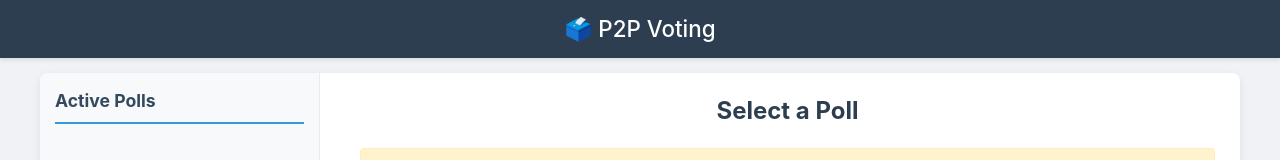
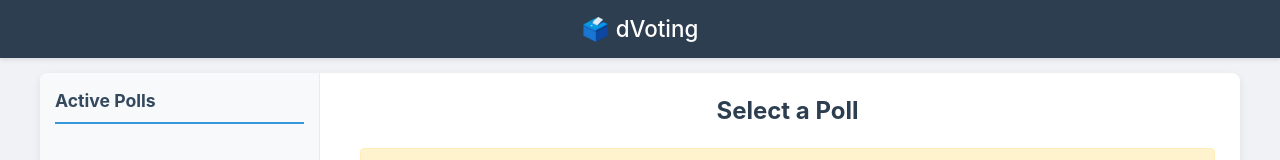
Before and after one commit to estebanrfp/P2P-Voting, a plain HTML site: page index.html in a window 1280 px wide. Shown: the top 160 px of the page. Drawn offline with Linux system fonts and the light colour scheme.

Commit message:
update index.html

```diff
--- a/index.html
+++ b/index.html
@@ -8,7 +8,7 @@
 </head>
 <body>
     <div class="app-wrapper">
-        <header class="main-header"><h1>🗳️ P2P Voting</h1></header>
+        <header class="main-header"><h1>🗳️ dVoting</h1></header>
         <main class="content-area">
             <div id="creatorView" class="view-container creator-container hidden">
                 <h2>Create New Poll</h2>
```
